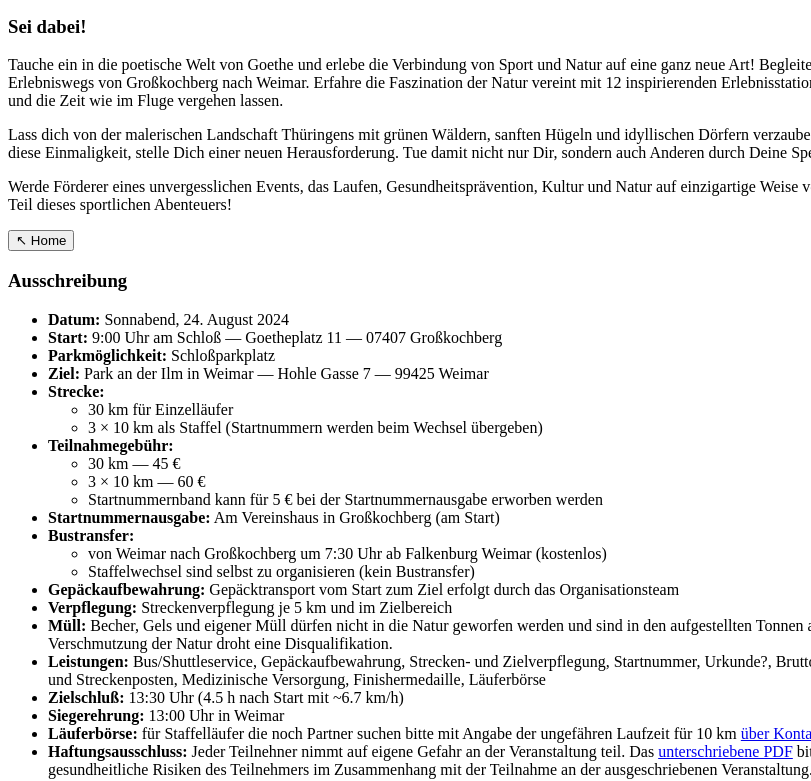
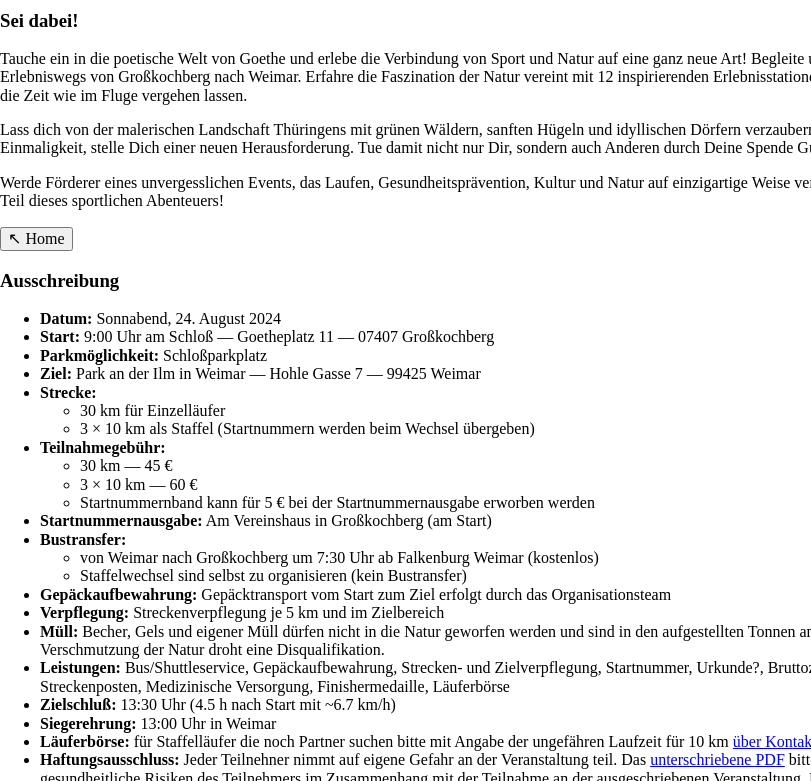
Before and after one commit to bittorf/lauf-goethe-lauf, a plain HTML site: page v2/index.html in a window 1280 px wide. Shown: the part 1044-1825 px from the top of the page, without its empty margins (0-811 px from the left). Drawn offline with Linux system fonts and the light colour scheme.

Commit message:
load normalize + magick CSS in 2 steps - otherweise @import is invalid (e.g. not webfont loading)

```diff
--- a/v2/index.html
+++ b/v2/index.html
@@ -13,6 +13,7 @@
 
 <head><title>Lauf Goethe, lauf!</title>
 <link rel="icon" href="media/goethe.ico" type="image/x-icon">
+<link rel="stylesheet" href="normalize-no-comments-no-empty-lines.css">
 <link rel="stylesheet" href="all.css">
 <link rel="canonical" href="https://www.lauf-goethe-lauf.de">
 <meta charset="utf-8">
```
Also changed, not shown: 1 other file.
